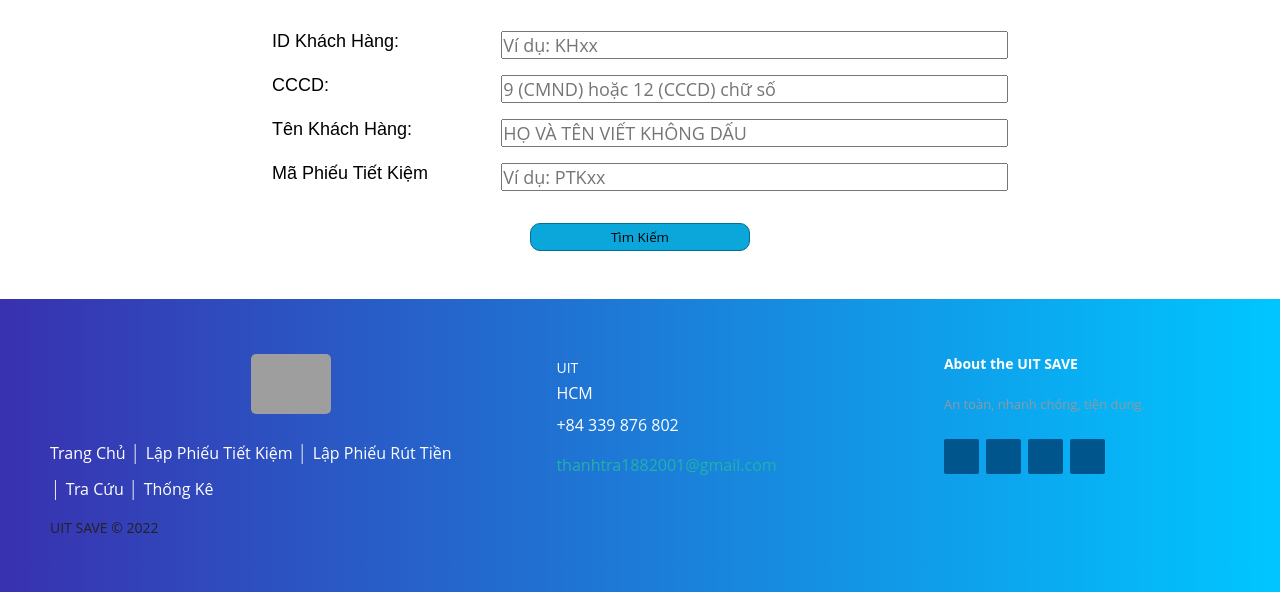
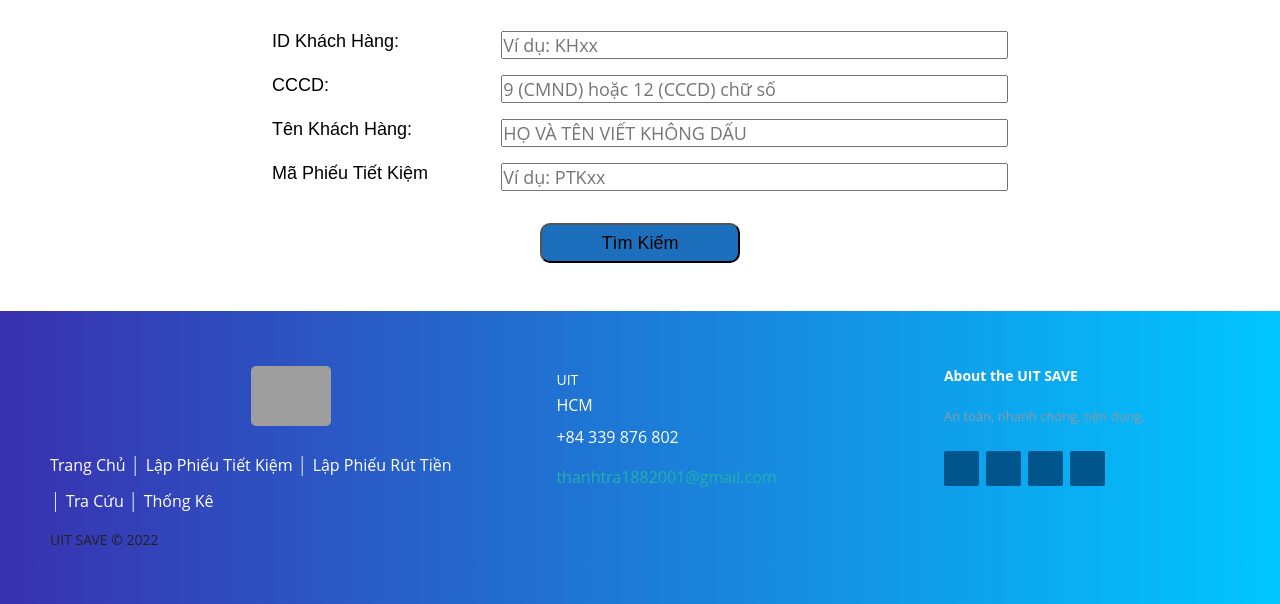
Before and after one commit to huu7ungvu/QuanLySoTietKiem, a Django app: a page that uses QuanLySTK_proj/templates/normal_site/Lapphieurut/tim_kiem_phieu_tiet_kiem.html in a window 1280 px wide. Shown: the part 197-801 px from the top of the page. Run offline with Django 4.2, Linux system fonts and the light colour scheme; the visitor is signed in with stand-in values (Sample User, id 1); data that the repository does not hold is empty; grey boxes are pictures that could not be loaded.

Commit message:
update css lapphieurut again

```diff
--- a/QuanLySTK_proj/static/css/tim_phieu_rut.css
+++ b/QuanLySTK_proj/static/css/tim_phieu_rut.css
@@ -88,9 +88,11 @@ body {
 }
 
 .content-container .lapphieu button {
-    width: 220px;
-    padding: 4px 0;
-    background-color: #0ba6da;
-    border: 1px solid #007094;
+    font-size: 18px;
+    font-weight: 500;
+    font-family: Arial, Helvetica, sans-serif;
+    width: 200px;
+    height: 40px;
     border-radius: 10px;
+    background-color: rgb(28, 111, 189);
 }
```
